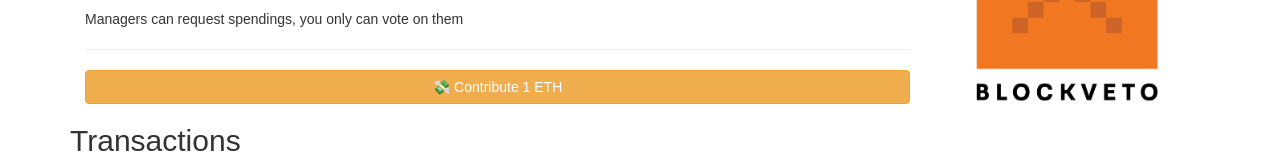
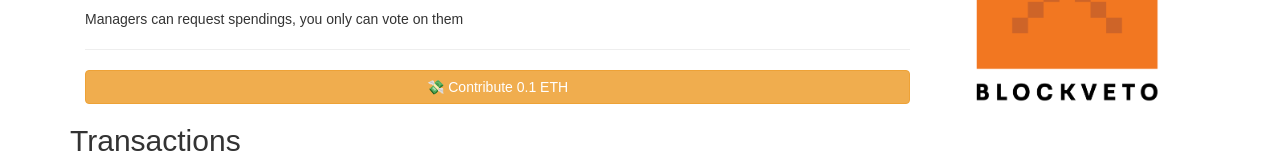
Before and after one commit to u-amine/ICOBlockveto, a React (Create React App) app: page / in a window 1280 px wide. Shown: the part 172-332 px from the top of the page. Built offline with nearby package versions, Linux system fonts and the light colour scheme.

Commit message:
Lower contribution amount

```diff
--- a/src/App.js
+++ b/src/App.js
@@ -158,7 +158,7 @@ const ContributeButton = () => {
       .contribute()
       .send({
         from: from,
-        value: web3.utils.toWei("1")
+        value: web3.utils.toWei("0.1")
       })
       .on('transactionHash', txHash => {
         alert('Contribution finalized!');
@@ -167,7 +167,7 @@ const ContributeButton = () => {
 
   return (
     <button className="btn btn-warning btn-block" onClick={contribute}>
-      💸 Contribute 1 ETH
+      💸 Contribute 0.1 ETH
     </button>
   );
 };
```
